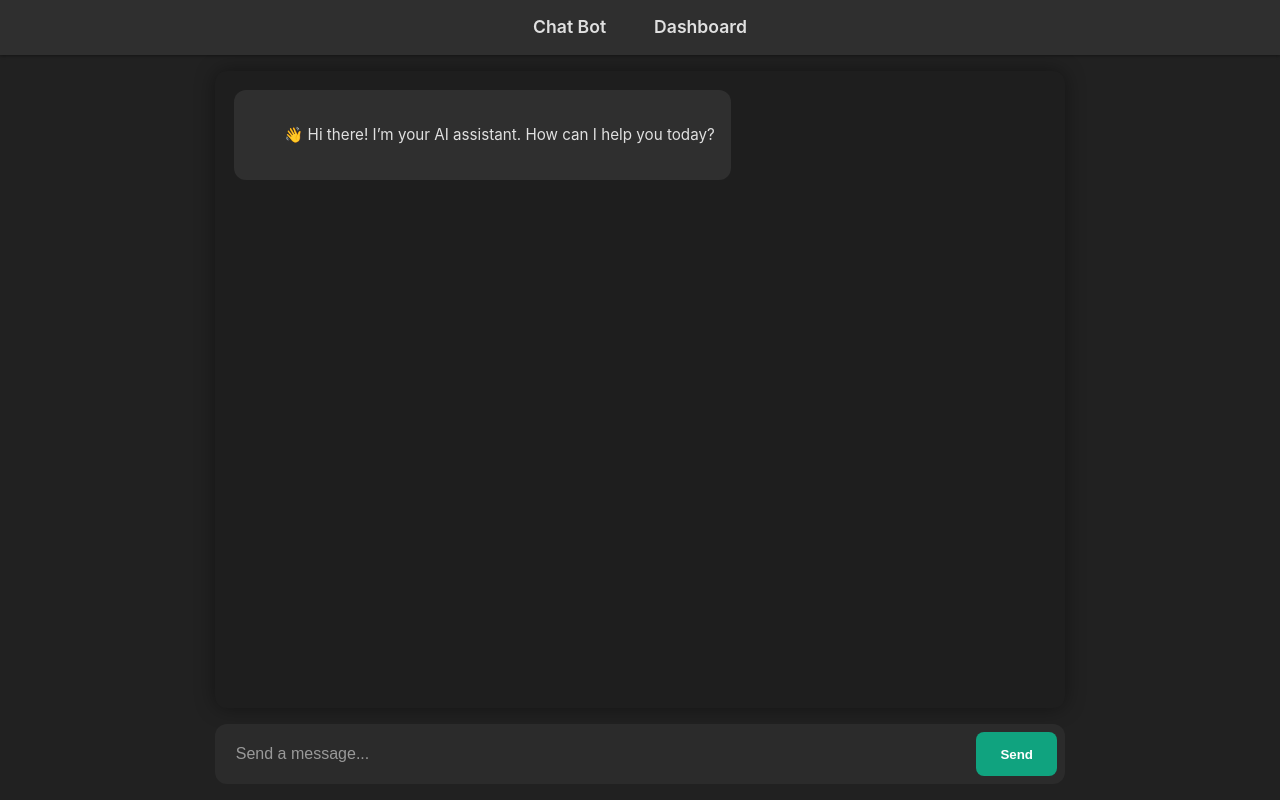
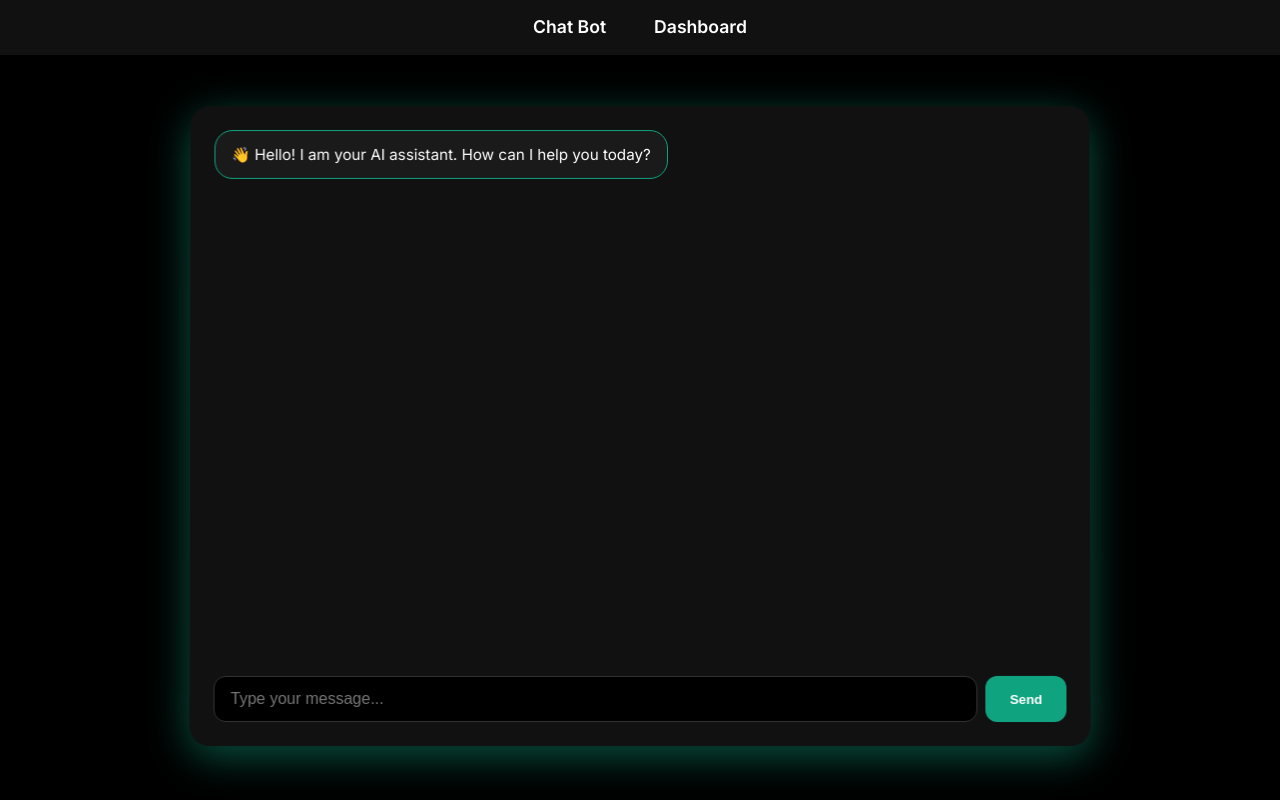
Before and after one commit to Ermias289/front-end-merke, a plain HTML site: page index.html in a window 1280 px wide. Drawn offline with Linux system fonts and the light colour scheme.

Commit message:
finalized

```diff
--- a/index.html
+++ b/index.html
@@ -3,7 +3,11 @@
 <head>
 <meta charset="UTF-8" />
 <meta name="viewport" content="width=device-width, initial-scale=1.0" />
-  <title>Chat Bot</title>
+<title>MerkeStock AI Chat</title>
+
+<!-- Google Font -->
+<link href="https://fonts.googleapis.com/css2?family=Inter:wght@400;600&display=swap" rel="stylesheet">
+
 <style>
 /* ---------- Reset ---------- */
 * {
@@ -13,23 +17,24 @@
 }
 
 body {
-      font-family: "Inter", system-ui, sans-serif;
-      background-color: #212121;
-      color: #e0e0e0;
+  font-family: "Inter", sans-serif;
+  background-color: #000000; /* pure black */
+  color: #fff;
+  overflow: hidden;
   display: flex;
   flex-direction: column;
   height: 100vh;
 }
 
-    /* ---------- Top Navigation ---------- */
+/* ---------- Navigation ---------- */
 nav {
-      background-color: #2f2f2f;
-      box-shadow: 0 1px 3px rgba(0, 0, 0, 0.4);
+  background-color: #111;
   text-align: center;
   padding: 1rem 0;
+  box-shadow: 0 2px 10px rgba(0,0,0,0.7);
+  z-index: 100;
   position: sticky;
   top: 0;
-      z-index: 10;
 }
 
 .nav-links {
@@ -38,7 +43,7 @@
 }
 
 .nav-links a {
-      color: #e0e0e0;
+  color: #fff;
   text-decoration: none;
   font-size: 1.1rem;
   font-weight: 600;
@@ -60,120 +65,136 @@
   width: 100%;
 }
 
-    /* ---------- Chat Layout ---------- */
+/* ---------- Chat Container ---------- */
 .chat-container {
   flex: 1;
   display: flex;
-      flex-direction: column;
+  justify-content: center;
   align-items: center;
-      padding: 1rem;
+  padding: 2rem;
+  perspective: 1000px; /* for 3D floating effect */
 }
 
+/* ---------- Floating Chat Bot ---------- */
 .chat-box {
+  width: 100%;
+  max-width: 900px;
+  height: 80vh;
+  background: #111;
+  border-radius: 20px;
+  box-shadow: 0 10px 40px rgba(16,163,127,0.5);
+  overflow: hidden;
+  display: flex;
+  flex-direction: column;
+  padding: 1.5rem;
+  animation: float 6s ease-in-out infinite;
+  transition: transform 0.3s ease;
+}
+
+.chat-box:hover {
+  transform: translateY(-5px) scale(1.02);
+}
+
+/* Floating animation */
+@keyframes float {
+  0%, 100% { transform: translateY(0px) rotateX(0deg); }
+  50% { transform: translateY(-10px) rotateX(1deg); }
+}
+
+/* ---------- Messages ---------- */
+.chat-messages {
   flex: 1;
-      width: 100%;
-      max-width: 850px;
-      background-color: #1e1e1e;
-      border-radius: 12px;
-      padding: 1.2rem;
   overflow-y: auto;
   display: flex;
   flex-direction: column;
   gap: 1rem;
-      box-shadow: 0 0 20px rgba(0, 0, 0, 0.4);
+  padding-right: 0.5rem;
+  scroll-behavior: smooth;
 }
 
 .message {
-      display: flex;
-      align-items: flex-start;
-      gap: 0.75rem;
-      max-width: 80%;
+  max-width: 70%;
+  padding: 0.8rem 1rem;
+  border-radius: 18px;
   line-height: 1.4;
   font-size: 0.95rem;
-      border-radius: 12px;
-      padding: 0.8rem 1rem;
-      white-space: pre-wrap;
   word-wrap: break-word;
   animation: fadeIn 0.3s ease;
 }
 
-    .bot-message {
-      background-color: #2f2f2f;
-      align-self: flex-start;
+.user-message {
+  background: linear-gradient(135deg, #10a37f, #0e8a6b);
+  align-self: flex-end;
+  color: #fff;
 }
 
-    .user-message {
-      background-color: #10a37f;
-      align-self: flex-end;
-      color: white;
+.bot-message {
+  background: #1a1a1a;
+  border: 1px solid #10a37f;
+  align-self: flex-start;
+  color: #fff;
 }
 
 /* ---------- Input Area ---------- */
 .input-area {
-      width: 100%;
-      max-width: 850px;
   display: flex;
-      background-color: #2b2b2b;
-      border-radius: 12px;
-      margin-top: 1rem;
-      padding: 0.5rem;
+  gap: 0.5rem;
+  padding-top: 1rem;
 }
 
 .input-area input {
   flex: 1;
-      background: transparent;
-      border: none;
-      color: #e0e0e0;
-      padding: 0.8rem;
+  background: #000;
+  border: 1px solid #333;
+  border-radius: 12px;
+  padding: 0.8rem 1rem;
+  color: #fff;
   font-size: 1rem;
   outline: none;
+  transition: border 0.3s;
+}
+
+.input-area input:focus {
+  border: 1px solid #10a37f;
 }
 
 .input-area button {
-      background-color: #10a37f;
+  background: #10a37f;
   border: none;
-      color: white;
-      padding: 0.7rem 1.5rem;
+  border-radius: 12px;
+  color: #fff;
+  padding: 0.8rem 1.5rem;
   font-weight: 600;
-      border-radius: 8px;
   cursor: pointer;
-      transition: background-color 0.3s;
+  transition: background 0.3s, transform 0.2s;
 }
 
 .input-area button:hover {
-      background-color: #0e8a6b;
+  background: #0e8a6b;
+  transform: scale(1.05);
 }
 
 /* ---------- Scrollbar ---------- */
-    .chat-box::-webkit-scrollbar {
-      width: 8px;
+.chat-messages::-webkit-scrollbar {
+  width: 6px;
 }
 
-    .chat-box::-webkit-scrollbar-thumb {
-      background-color: #555;
-      border-radius: 4px;
+.chat-messages::-webkit-scrollbar-thumb {
+  background: #333;
+  border-radius: 3px;
 }
 
 /* ---------- Animations ---------- */
 @keyframes fadeIn {
-      from {
-        opacity: 0;
-        transform: translateY(5px);
-      }
-      to {
-        opacity: 1;
-        transform: translateY(0);
-      }
+  from { opacity: 0; transform: translateY(5px);}
+  to { opacity: 1; transform: translateY(0);}
 }
 
-    /* ---------- Placeholder Styling ---------- */
-    ::placeholder {
-      color: #999;
-    }
 </style>
 </head>
 <body>
-  <!-- ---------- Navigation ---------- -->
+
+<!-- Navigation -->
 <nav>
   <div class="nav-links">
     <a href="#">Chat Bot</a>
@@ -181,38 +202,39 @@
   </div>
 </nav>
 
-  <!-- ---------- Chat Section ---------- -->
+<!-- Chat Container -->
 <div class="chat-container">
-    <div class="chat-box" id="chatBox">
-      <div class="bot-message message">
-        👋 Hi there! I’m your AI assistant. How can I help you today?
-      </div>
+  <div class="chat-box">
+    <div class="chat-messages" id="chatMessages">
+      <div class="bot-message message">👋 Hello! I am your AI assistant. How can I help you today?</div>
     </div>
 
     <div class="input-area">
-      <input type="text" id="userInput" placeholder="Send a message..." />
+      <input type="text" id="userInput" placeholder="Type your message..." />
       <button id="sendBtn">Send</button>
+    </div>
   </div>
 </div>
 
 <script>
-    // ----------- CONFIGURATION -----------
-    const BACKEND_URL = "http://127.0.0.1:8000/chat"; // Replace with your chatbot backend endpoint
+// --------- Backend URL ----------
+const BACKEND_URL = "http://127.0.0.1:8000/chat"; // your FastAPI endpoint
 
-    // ----------- ELEMENTS -----------
-    const chatBox = document.getElementById("chatBox");
+// --------- DOM Elements ----------
+const chatMessages = document.getElementById("chatMessages");
 const userInput = document.getElementById("userInput");
 const sendBtn = document.getElementById("sendBtn");
 
-    // ----------- FUNCTIONS -----------
+// --------- Append Message ----------
 function appendMessage(text, className) {
   const msg = document.createElement("div");
   msg.classList.add("message", className);
   msg.textContent = text;
-      chatBox.appendChild(msg);
-      chatBox.scrollTop = chatBox.scrollHeight;
+  chatMessages.appendChild(msg);
+  chatMessages.scrollTop = chatMessages.scrollHeight;
 }
 
+// --------- Send Message ----------
 async function sendMessage() {
   const text = userInput.value.trim();
   if (!text) return;
@@ -221,27 +243,29 @@
   userInput.value = "";
 
   try {
-        const response = await fetch(BACKEND_URL, {
+    const res = await fetch(BACKEND_URL, {
       method: "POST",
       headers: { "Content-Type": "application/json" },
-          body: JSON.stringify({ message: text }),
+      body: JSON.stringify({ query: text }) // must match FastAPI ChatRequest
     });
 
-        if (!response.ok) throw new Error("Server error");
+    if (!res.ok) throw new Error("Server error");
 
-        const data = await response.json();
-        const reply = data.response || "I'm sorry, I didn’t quite get that.";
-        appendMessage(reply, "bot-message");
+    const data = await res.json();
+    appendMessage(data.response, "bot-message");
+
   } catch (err) {
-        appendMessage("⚠️ Unable to reach the server. Please try again.", "bot-message");
+    console.error(err);
+    appendMessage("⚠️ Unable to reach server.", "bot-message");
   }
 }
 
-    // ----------- EVENT LISTENERS -----------
+// --------- Event Listeners ----------
 sendBtn.addEventListener("click", sendMessage);
 userInput.addEventListener("keypress", (e) => {
   if (e.key === "Enter") sendMessage();
 });
 </script>
+
 </body>
 </html>
```
Lines whose indentation alone changed are shown as unchanged.
